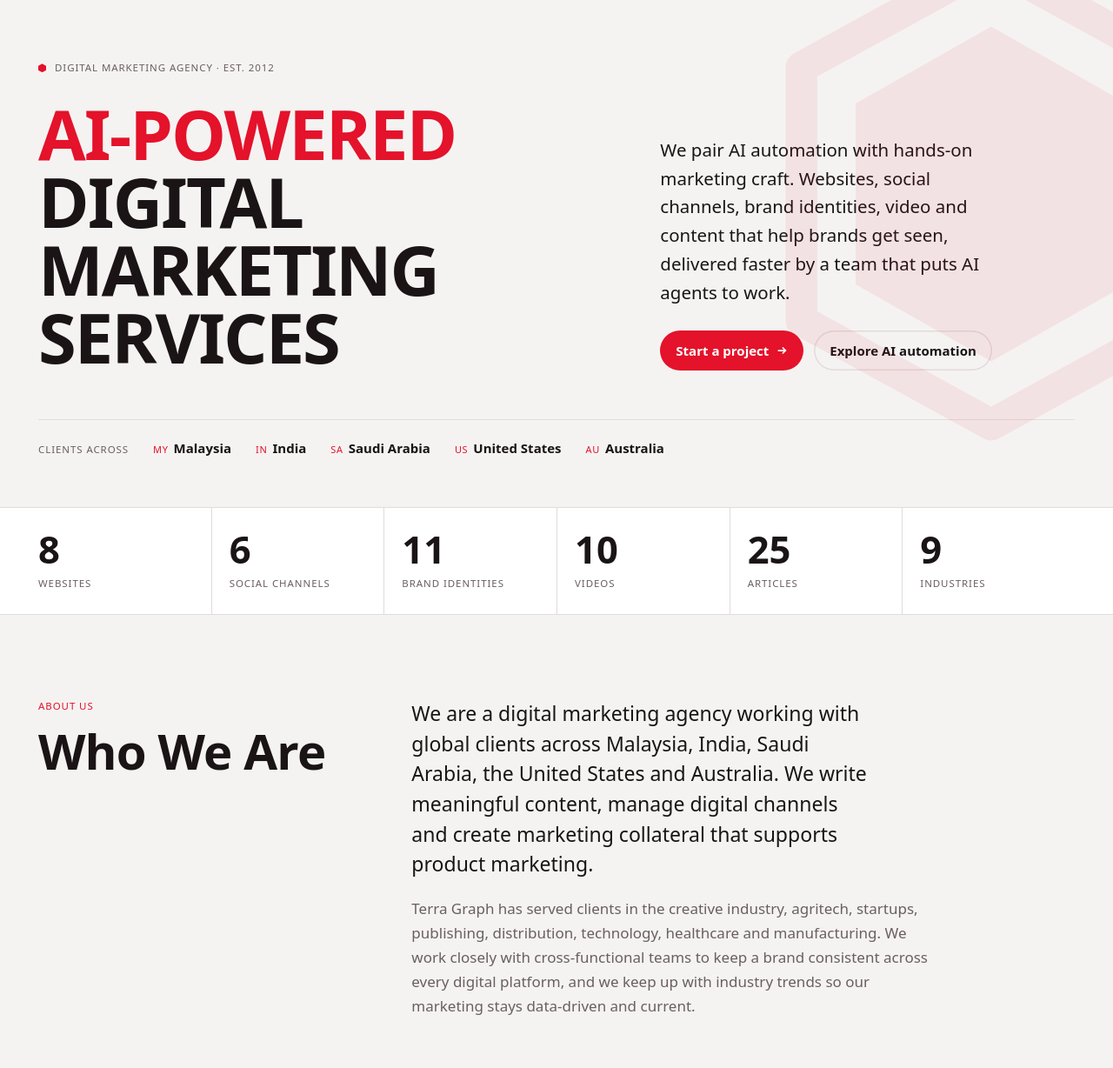
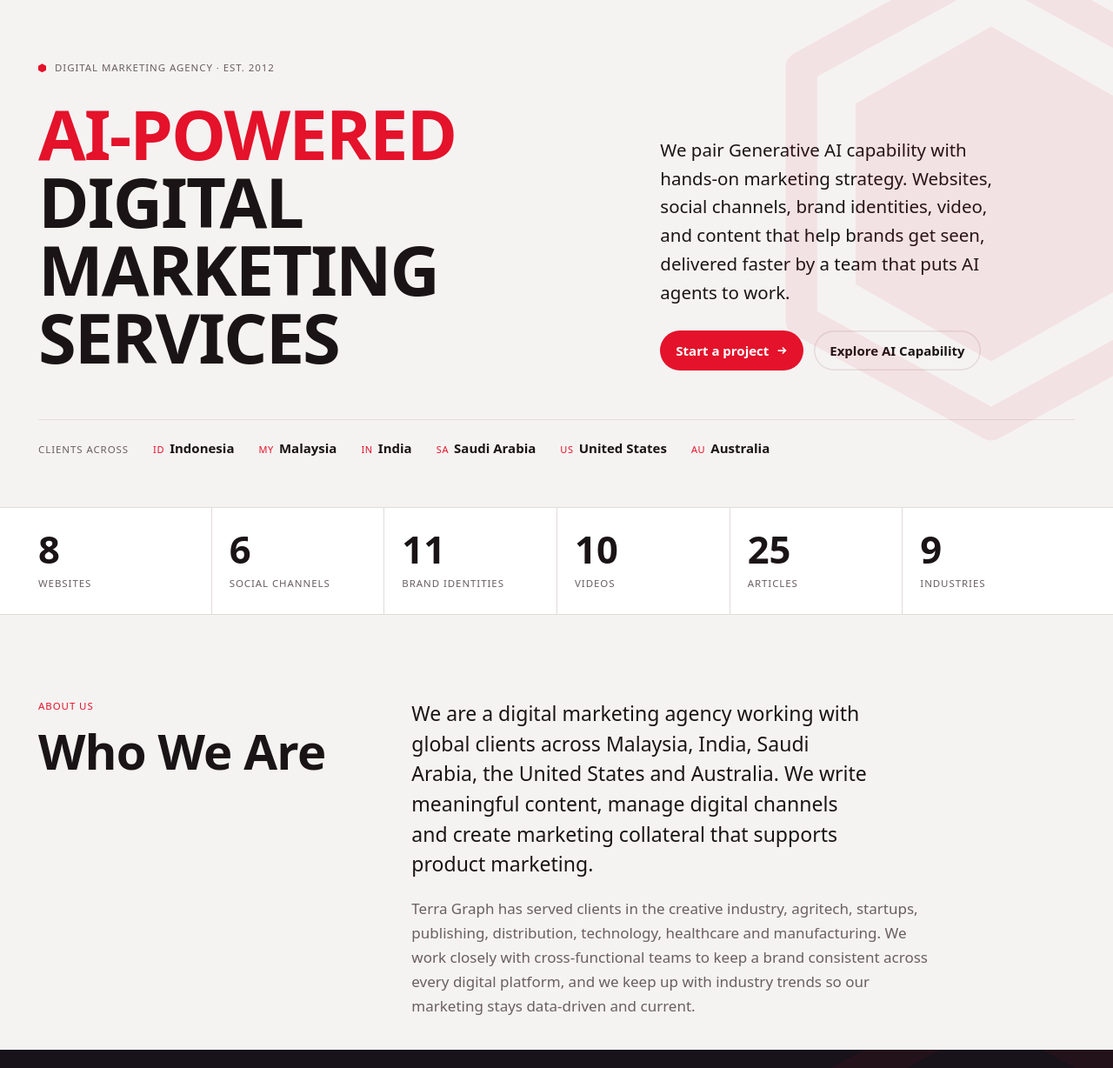
Before and after one commit to geoterragraphic/terra-graph, a plain HTML site: page Terra Graph v2/index.html in a window 1280 px wide. Shown: the part 72-1300 px from the top of the page at 87% size. Drawn offline with Linux system fonts and the light colour scheme; a web font is replaced by a local one.

Commit message:
Update index.html

```diff
--- a/Terra Graph v2/index.html
+++ b/Terra Graph v2/index.html
@@ -92,6 +92,8 @@
 .about .body p{font-size:clamp(19px,1.8vw,24px);line-height:1.5;margin:0 0 20px;max-width:40ch}
 .about .body p+p{font-size:17px;color:var(--muted);max-width:62ch;line-height:1.65}
 @media (max-width:860px){.about{grid-template-columns:minmax(0,1fr);gap:16px}}
+#about{padding-bottom:36px}
+#about .body p:last-child{margin-bottom:0}
 
 /* services */
 .svc{display:grid;grid-template-columns:repeat(3,minmax(0,1fr));border-top:1px solid var(--ink)}
@@ -106,7 +108,7 @@
 .svc li.feat .r{font-family:var(--f-body);font-size:15px;font-weight:500;display:flex;gap:8px;align-items:center}
 /* AI band */
 .ai{background:var(--band);color:var(--band-fg);position:relative;overflow:hidden}
-.ai .wrap{padding-block:96px;position:relative}
+.ai .wrap{padding-block:80px;position:relative}
 .ai .badge{display:inline-flex;align-items:center;gap:8px;background:var(--red);color:var(--on-red);border-radius:999px;padding:6px 12px;margin-bottom:22px}
 .ai-top{display:grid;grid-template-columns:minmax(0,6fr) minmax(0,6fr);gap:48px;align-items:end;margin-bottom:56px}
 .ai h2{font-size:clamp(40px,6vw,84px)}
@@ -256,16 +258,17 @@
       <div class="hero-grid">
         <h1><em>AI-Powered</em> Digital Marketing Services</h1>
         <div>
-          <p class="lede">We pair AI automation with hands-on marketing craft. Websites, social channels, brand identities, video and content that help brands get seen, delivered faster by a team that puts AI agents to work.</p>
+          <p class="lede">We pair Generative AI capability with hands-on marketing strategy. Websites, social channels, brand identities, video, and content that help brands get seen, delivered faster by a team that puts AI agents to work.</p>
           <div class="cta-row">
             <a class="btn" href="#contact">Start a project
               <svg class="arrow" viewBox="0 0 16 16" fill="none" stroke="currentColor" stroke-width="2"><path d="M3 8h10M9 4l4 4-4 4"/></svg></a>
-            <a class="btn ghost" href="#ai">Explore AI automation</a>
+            <a class="btn ghost" href="#ai">Explore AI Capability</a>
           </div>
         </div>
       </div>
       <div class="markets">
         <span class="mono">Clients across</span>
+      <span class="c"><b>ID</b>Indonesia</span>
         <span class="c"><b>MY</b>Malaysia</span>
         <span class="c"><b>IN</b>India</span>
         <span class="c"><b>SA</b>Saudi Arabia</span>
```
